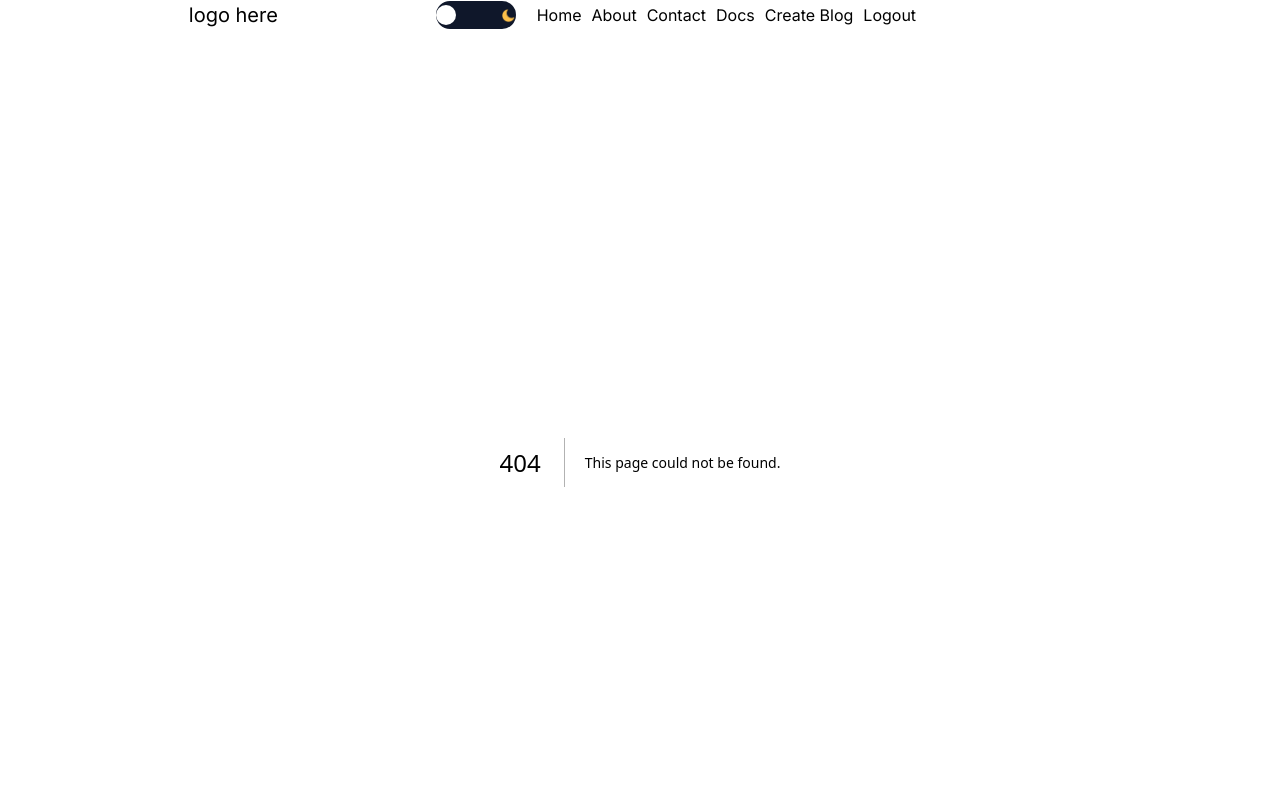
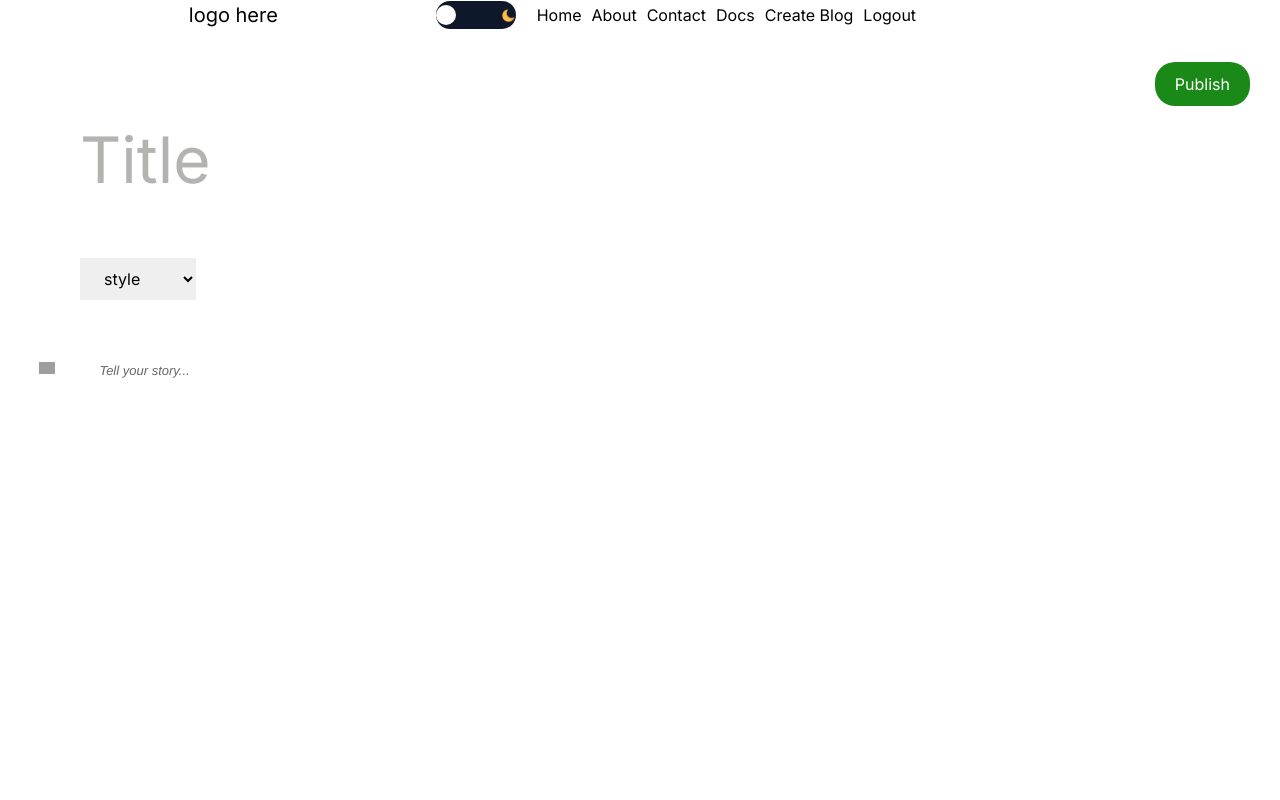
Before and after one commit to Romaric250/blogging_system_in_next, a Next.js app in the folder blogging_system/: page /write in a window 1280 px wide. Before the commit this address had no page. Shown: the top 800 px of the page. Built offline with nearby package versions, Linux system fonts and the light colour scheme; no server answers; sample sign-in values are in the browser's storage; grey boxes are pictures that could not be loaded.

Commit message:
authentication almost complete

```diff
--- a/blogging_system/app/layout.js
+++ b/blogging_system/app/layout.js
@@ -1,36 +1,35 @@
-import React from "react"
+import Navbar from "@/components/navbar/Navbar";
+import "./globals.css";
 import { Inter } from "next/font/google";
-import "./globals.css";
-import Navbar from "@/components/Navbar/Navbar";
-import Footer from "@/components/Footer/Footer";
-import  ThemeProvider  from "@/src/providers/ThemeProvider";
-import { ThemeContextProvider } from "@/src/context/ThemeContext";
+import Footer from "@/components/footer/Footer";
+import { ThemeContextProvider } from "../../blogging_system/src/context/ThemeContext";
+import ThemeProvider from "../../blogging_system/src/providers/ThemeProvider";
+import AuthProvider from "../../blogging_system/src/providers/AuthProvider";
 
 const inter = Inter({ subsets: ["latin"] });
 
 export const metadata = {
-  title: "A blogging System in Nextjs",
-  description: "Created by Romaric Lonfonyuy",
+  title: "Create your blogs here",
+  description: "The best blog app!",
 };
 
 export default function RootLayout({ children }) {
   return (
     <html lang="en">
       <body className={inter.className}>
+        <AuthProvider>
           <ThemeContextProvider>
             <ThemeProvider>
-
               <div className="container">
                 <div className="wrapper">
-<Navbar/>
+                  <Navbar />
                   {children}
-           <Footer/>
+                  <Footer />
                 </div>
               </div>
             </ThemeProvider>
-
-
           </ThemeContextProvider>
+        </AuthProvider>
       </body>
     </html>
   );
--- /dev/null
+++ b/blogging_system/app/utils/firebase.js
@@ -0,0 +1,17 @@
+// Import the functions you need from the SDKs you need
+import { initializeApp } from "firebase/app";
+// TODO: Add SDKs for Firebase products that you want to use
+// https://firebase.google.com/docs/web/setup#available-libraries
+
+// Your web app's Firebase configuration
+const firebaseConfig = {
+  apiKey: process.env.FIREBASE,
+  authDomain: "blog-cddc2.firebaseapp.com",
+  projectId: "blog-cddc2",
+  storageBucket: "blog-cddc2.appspot.com",
+  messagingSenderId: "413696194974",
+  appId: "1:413696194974:web:bc0a551cd5558bdf0dbe8f"
+};
+
+// Initialize Firebase
+export const app = initializeApp(firebaseConfig);
--- /dev/null
+++ b/blogging_system/app/write/page.jsx
@@ -0,0 +1,154 @@
+"use client";
+
+import Image from "next/image";
+import styles from "./write.module.css";
+import { useEffect, useState } from "react";
+import "react-quill/dist/quill.bubble.css";
+import { useRouter } from "next/navigation";
+import { useSession } from "next-auth/react";
+import {
+  getStorage,
+  ref,
+  uploadBytesResumable,
+  getDownloadURL,
+} from "firebase/storage";
+import { app } from "../utils/firebase";
+import ReactQuill from "react-quill";
+
+const WritePage = () => {
+  const { status } = useSession();
+  const router = useRouter();
+
+  const [open, setOpen] = useState(false);
+  const [file, setFile] = useState(null);
+  const [media, setMedia] = useState("");
+  const [value, setValue] = useState("");
+  const [title, setTitle] = useState("");
+  const [catSlug, setCatSlug] = useState("");
+
+  useEffect(() => {
+    const storage = getStorage(app);
+    const upload = () => {
+      const name = new Date().getTime() + file.name;
+      const storageRef = ref(storage, name);
+
+      const uploadTask = uploadBytesResumable(storageRef, file);
+
+      uploadTask.on(
+        "state_changed",
+        (snapshot) => {
+          const progress =
+            (snapshot.bytesTransferred / snapshot.totalBytes) * 100;
+          console.log("Upload is " + progress + "% done");
+          switch (snapshot.state) {
+            case "paused":
+              console.log("Upload is paused");
+              break;
+            case "running":
+              console.log("Upload is running");
+              break;
+          }
+        },
+        (error) => {},
+        () => {
+          getDownloadURL(uploadTask.snapshot.ref).then((downloadURL) => {
+            setMedia(downloadURL);
+          });
+        }
+      );
+    };
+
+    file && upload();
+  }, [file]);
+
+  if (status === "loading") {
+    return <div className={styles.loading}>Loading...</div>;
+  }
+
+  if (status === "unauthenticated") {
+    router.push("/");
+  }
+
+  const slugify = (str) =>
+    str
+      .toLowerCase()
+      .trim()
+      .replace(/[^\w\s-]/g, "")
+      .replace(/[\s_-]+/g, "-")
+      .replace(/^-+|-+$/g, "");
+
+  const handleSubmit = async () => {
+    const res = await fetch("/api/posts", {
+      method: "POST",
+      body: JSON.stringify({
+        title,
+        desc: value,
+        img: media,
+        slug: slugify(title),
+        catSlug: catSlug || "style", //If not selected, choose the general category
+      }),
+    });
+
+    if (res.status === 200) {
+      const data = await res.json();
+      router.push(`/posts/${data.slug}`);
+    }
+  };
+
+  return (
+    <div className={styles.container}>
+      <input
+        type="text"
+        placeholder="Title"
+        className={styles.input}
+        onChange={(e) => setTitle(e.target.value)}
+      />
+      <select className={styles.select} onChange={(e) => setCatSlug(e.target.value)}>
+        <option value="style">style</option>
+        <option value="fashion">fashion</option>
+        <option value="food">food</option>
+        <option value="culture">culture</option>
+        <option value="travel">travel</option>
+        <option value="coding">coding</option>
+      </select>
+      <div className={styles.editor}>
+        <button className={styles.button} onClick={() => setOpen(!open)}>
+          <Image src="/plus.png" alt="" width={16} height={16} />
+        </button>
+        {open && (
+          <div className={styles.add}>
+            <input
+              type="file"
+              id="image"
+              onChange={(e) => setFile(e.target.files[0])}
+              style={{ display: "none" }}
+            />
+            <button className={styles.addButton}>
+              <label htmlFor="image">
+                <Image src="/image.png" alt="" width={16} height={16} />
+              </label>
+            </button>
+            <button className={styles.addButton}>
+              <Image src="/external.png" alt="" width={16} height={16} />
+            </button>
+            <button className={styles.addButton}>
+              <Image src="/video.png" alt="" width={16} height={16} />
+            </button>
+          </div>
+        )}
+        <ReactQuill
+          className={styles.textArea}
+          theme="bubble"
+          value={value}
+          onChange={setValue}
+          placeholder="Tell your story..."
+        />
+      </div>
+      <button className={styles.publish} onClick={handleSubmit}>
+        Publish
+      </button>
+    </div>
+  );
+};
+
+export default WritePage;
--- /dev/null
+++ b/blogging_system/app/write/write.module.css
@@ -0,0 +1,75 @@
+.container {
+  position: relative;
+  display: flex;
+  flex-direction: column;
+}
+
+.select {
+  margin-bottom: 50px;
+  padding: 10px 20px;
+  margin-left: 50px;
+  width: max-content;
+}
+
+.editor {
+  display: flex;
+  gap: 20px;
+  height: 700px;
+  position: relative;
+}
+
+.button,
+.addButton {
+  width: 36px;
+  height: 36px;
+  border-radius: 50%;
+  background-color: transparent;
+  border: 1px solid var(--textColor);
+  display: flex;
+  align-items: center;
+  justify-content: center;
+  cursor: pointer;
+}
+
+.addButton {
+  border-color: #1a8917;
+}
+
+.add {
+  display: flex;
+  gap: 20px;
+  background-color: var(--bg);
+  position: absolute;
+  z-index: 999;
+  width: 100%;
+  left: 50px;
+}
+
+.input {
+  padding: 50px;
+  font-size: 64px;
+  border: none;
+  outline: none;
+  background-color: transparent;
+  color: var(--textColor);
+}
+
+.input::placeholder {
+  color: #b3b3b1;
+}
+
+.textArea {
+  width: 100%;
+}
+
+.publish {
+  position: absolute;
+  top: 0px;
+  right: 0px;
+  padding: 10px 20px;
+  border: none;
+  background-color: #1a8917;
+  color: white;
+  cursor: pointer;
+  border-radius: 20px;
+}
--- a/blogging_system/package.json
+++ b/blogging_system/package.json
@@ -8,9 +8,10 @@
     "start": "next start",
     "lint": "next lint"
   },
-
   "dependencies": {
-    "next": "14.1.3",
+    "firebase": "^10.9.0",
+    "next": "^14.1.4",
+    "next-auth": "^4.24.7",
     "react": "^18",
     "react-dom": "^18",
     "react-quill": "^2.0.0"
```
Also changed, not shown: 1 other file (tests, documents, lock files or other folders). Lines whose indentation alone changed are shown as unchanged.
